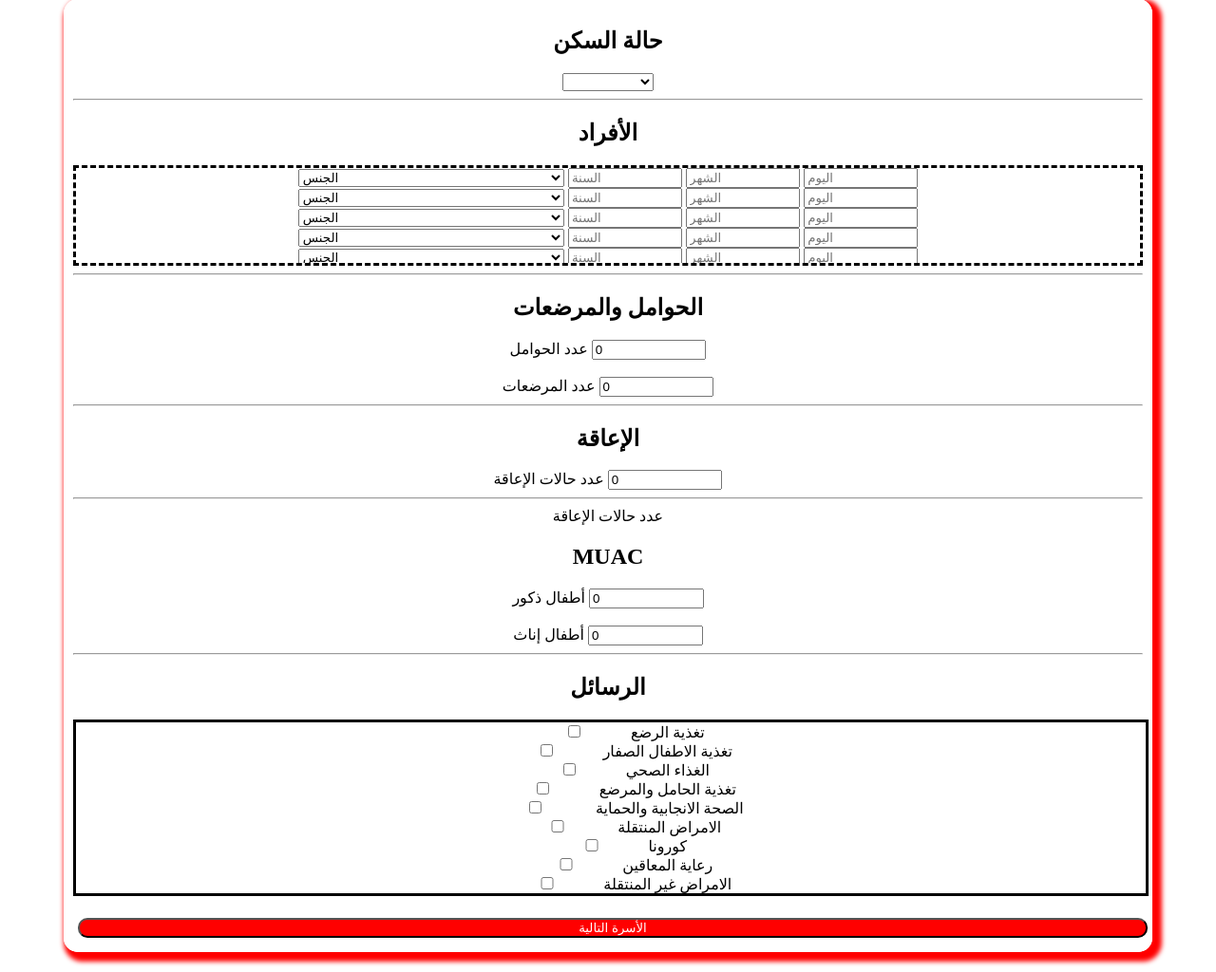
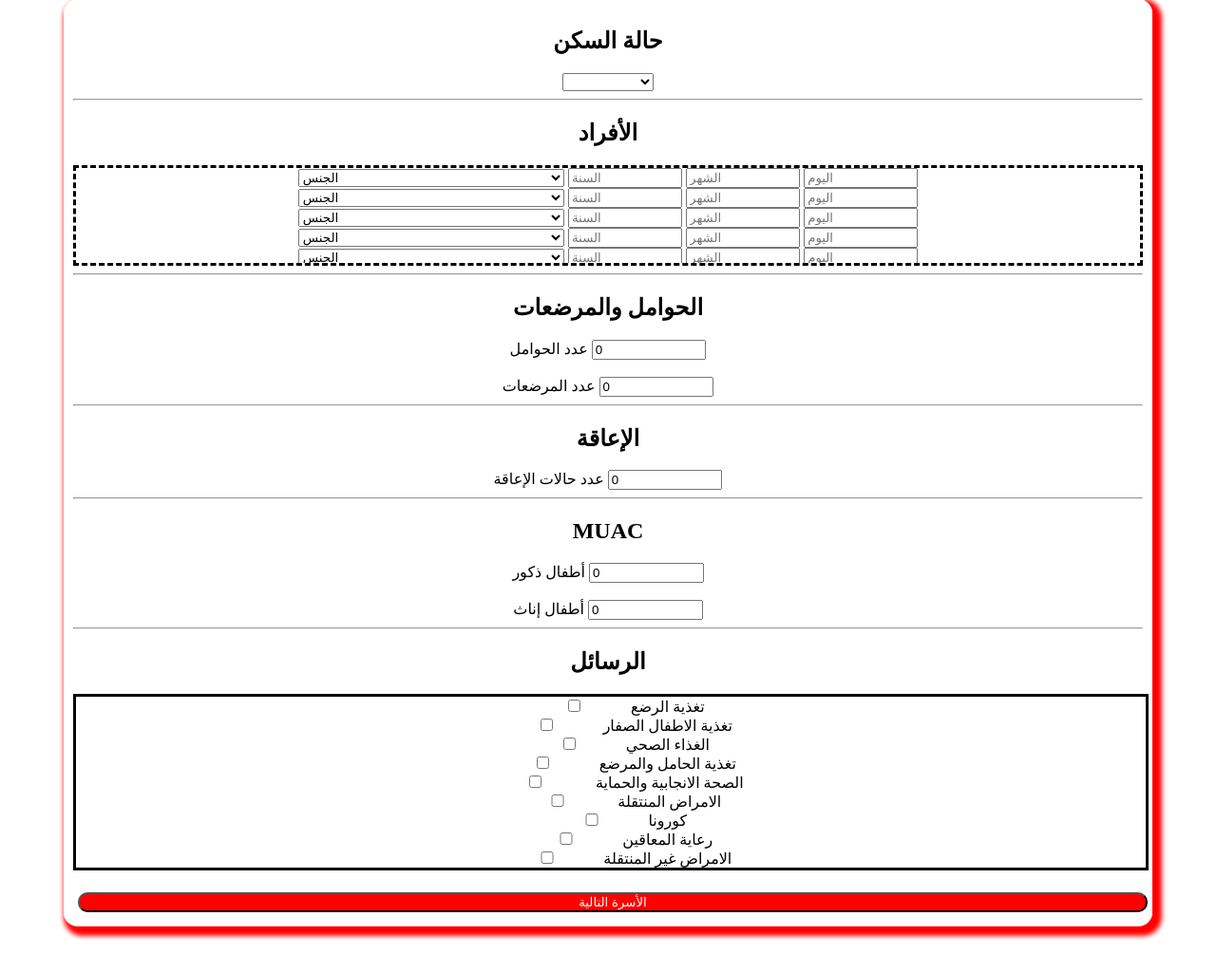
Before and after one commit to najmabboud/Statistical-application, a Flask app: page /start in a window 1280 px wide. Shown: the part 151-1175 px from the top of the page at 95% size. After the commit the page ends 1141 px from the top, so only its background shows below. Run offline with Flask 3, Linux system fonts and the light colour scheme.

Commit message:
Update start.html

```diff
--- a/templates/start.html
+++ b/templates/start.html
@@ -193,7 +193,7 @@
                 <input type='number' name='ea' value=0 >
         <hr>
 
-                <lable>عدد حالات الإعاقة</lable>
+
                 <h2>MUAC</h2>
                 <lable>أطفال ذكور</lable>
                 <input type='number' name='mma' value=0 ><br><br>
```
